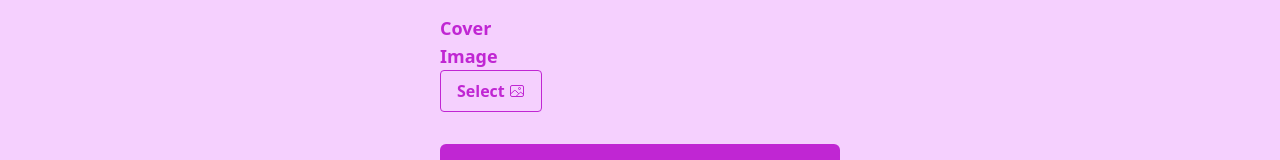
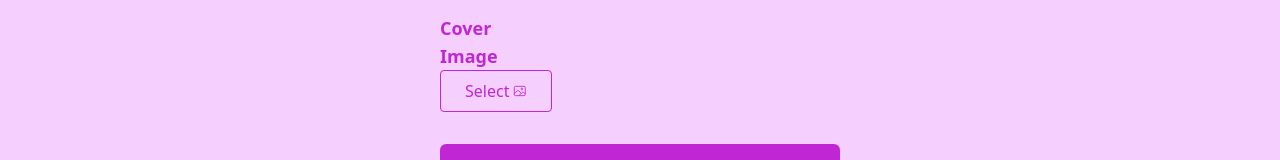
Before and after one commit to 00mikhael/qui-zap, a React (Create React App) app: page /create in a window 1280 px wide. Shown: the part 449-609 px from the top of the page. Built offline with nearby package versions, Linux system fonts and the light colour scheme; what @tailwindcss/typography would draw is missing.

Commit message:
adjust form options

```diff
--- a/src/components/App/App.js
+++ b/src/components/App/App.js
@@ -17,7 +17,7 @@ const App =  () => {
             <Logo className={`border-2 rounded-bl-2xl rounded-t-2xl border-fuchsia-600 px-2 py-1 text-fuchsia-600 hover:bg-fuchsia-600 hover:text-white text-xl font-sans font-bold cursor-pointer`}>Q</Logo>
             <Nav className={`flex space-x-4`}>
               <Route exact path="/">
-                <Link className={`bg-fuchsia-600 rounded text-fuchsia-50 px-4 py-2 cursor-pointer hover:bg-fuchsia-700 focus:bg-fuchsia-700 font-semibold`} to="/create">CREATE
+                <Link className={`rounded px-4 py-2 cursor-pointer border border-fuchsia-600 text-fuchsia-600 hover:bg-fuchsia-600 hover:text-white font-sans font-medium`} to="/create">CREATE
                 </Link>
               </Route>
             </Nav>
--- a/src/components/CreatePage/CreatePage.js
+++ b/src/components/CreatePage/CreatePage.js
@@ -145,7 +145,7 @@ const CreatePage = withRouter((props) => {
                 } else {
                   return inputCoverRef.current.click();
                 }
-              }} className={`border border-fuchsia-600 rounded text-fuchsia-600 px-4 py-2 cursor-pointer hover:bg-fuchsia-700 focus:bg-fuchsia-700 hover:text-fuchsia-50 font-semibold max-w-min flex items-center justify-center`}>
+              }} className={`rounded px-6 py-2 cursor-pointer border border-fuchsia-600 text-fuchsia-600 hover:bg-fuchsia-600 hover:text-white font-medium flex items-center justify-center`}>
                 {coverImage ? `Remove` : `Select`}
                 <IoImageOutline className={`ml-1`} />
             </span>
--- a/src/components/PlayPage/PlayPage.js
+++ b/src/components/PlayPage/PlayPage.js
@@ -94,7 +94,7 @@ const Playground = ({id}) => {
 
 const StartButton = () => {
   return (
-    <button className={`justify-self-end col-start-3  border border-fuchsia-600 rounded text-fuchsia-600 max-w-min px-6 py-2 cursor-pointer hover:bg-fuchsia-700 hover:text-fuchsia-50 font-semibold`}>Start</button>
+    <button className={`justify-self-end col-start-3 rounded max-w-min px-6 py-2 cursor-pointer border border-fuchsia-600 text-fuchsia-600 hover:bg-fuchsia-600 hover:text-white font-medium`}>Start</button>
   );
 }
 
```
